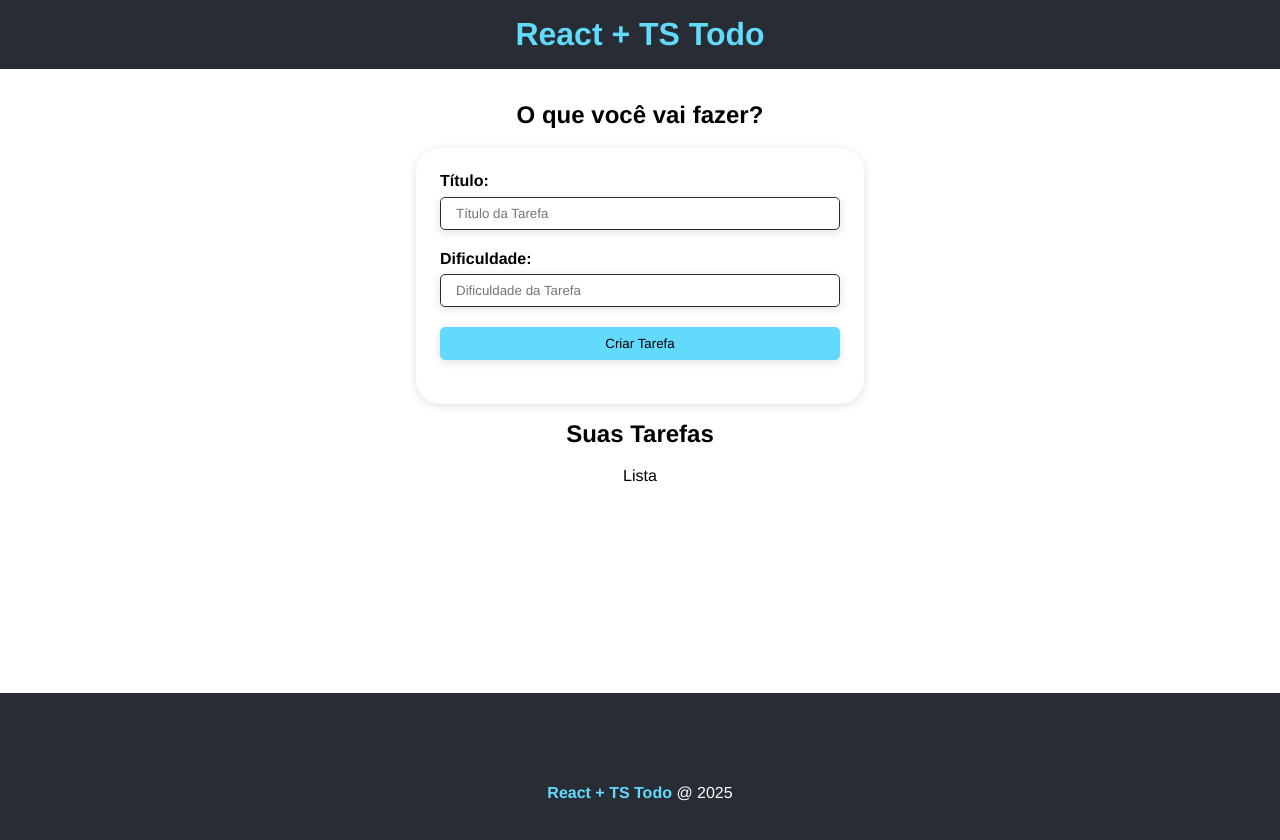
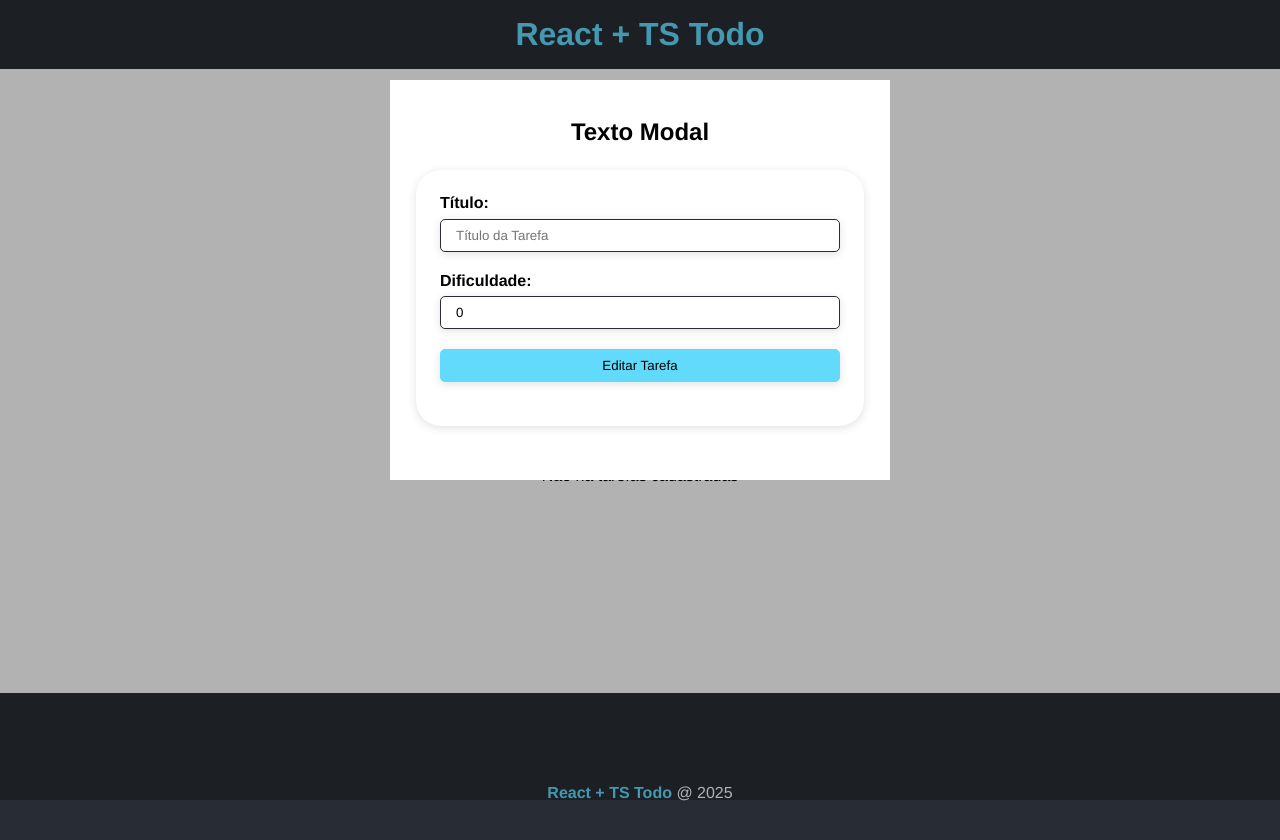
Before and after one commit to gabrieldegobi/todo_react, a React (Vite) app: page / in a window 1280 px wide. Shown: the top 840 px of the page. Built offline with nearby package versions, Linux system fonts and the light colour scheme.

Commit message:
adicionando Modal

```diff
--- a/package.json
+++ b/package.json
@@ -11,7 +11,8 @@
   },
   "dependencies": {
     "react": "^19.1.1",
-    "react-dom": "^19.1.1"
+    "react-dom": "^19.1.1",
+    "uuid": "^13.0.0"
   },
   "devDependencies": {
     "@eslint/js": "^9.36.0",
--- a/src/App.tsx
+++ b/src/App.tsx
@@ -4,31 +4,46 @@ import { useState } from "react";
 import Header from "./components/Header/Header";
 import Footer from "./components/Footer/Footer";
 import Formulario from "./components/Formulario/Formulario";
-
+import Modal from "./components/Modal/Modal";
 
 //CSS
 import styles from "./App.module.css";
 import Lista from "./components/Lista/Lista";
 
 //Interface
-//import { ITask } from "./interfaces/Task";
+import { type ITask } from "./interfaces/Task";
 
 function App() {
+  const [taskList, setTaskList] = useState<ITask[]>([]);
+
+  const deleteTask = (id: number) => {
+    setTaskList(
+      taskList.filter((task) => {
+        return task.id !== id;
+      })
+    );
+  };
+
   return (
     <>
       <div>
+        <Modal
+          children={<Formulario btnText="Editar Tarefa" taskList={taskList} />}
+        />
         <Header />
         <div className={styles.main}>
           <div>
             <h2>O que você vai fazer?</h2>
             <Formulario
-            btnText="Criar Tarefa"
+              btnText="Criar Tarefa"
+              taskList={taskList}
+              setTaskList={setTaskList}
             />
           </div>
 
           <div>
             <h2>Suas Tarefas</h2>
-            <Lista />
+            <Lista taskList={taskList} handleDelete={deleteTask} />
           </div>
         </div>
         <Footer />
--- a/src/components/Formulario/Formulario.tsx
+++ b/src/components/Formulario/Formulario.tsx
@@ -1,20 +1,40 @@
-import React, { useState, ChangeEvent, FormEvent, useEffect } from "react";
+import React, {
+  useState,
+  type ChangeEvent,
+  type FormEvent,
+  useEffect,
+} from "react";
 
 import styles from "./Formulario.module.css";
 
 //Interfaces
-//import { ITask } from "../../interfaces/Task";
+import { type ITask } from "../../interfaces/Task";
 
-type Props = {
+interface Props {
   btnText: string;
-};
+  taskList: ITask[];
+  setTaskList?: React.Dispatch<React.SetStateAction<ITask[]>>;
+}
 
-const Formulario = ({ btnText }: Props) => {
+const Formulario = ({ btnText, taskList,setTaskList }: Props) => {
   const [id, setId] = useState<number>(0);
   const [title, setTitle] = useState<string>("");
   const [difficulty, setDifficulty] = useState<number>(0);
 
-  const addTaskHandle = () => {};
+
+  const addTaskHandle = (e: FormEvent<HTMLFormElement>) => {
+    e.preventDefault();
+    if(title === ""||difficulty===0){
+
+    }
+    const id = Math.floor(Math.random() * 1000);
+    const newTask: ITask = { id, title, difficulty };
+
+    setTaskList!([...taskList,newTask])
+    setTitle('')
+    setDifficulty(0)
+    console.log(taskList)
+  };
 
   const handleChange = (e: ChangeEvent<HTMLInputElement>) => {
     if (e.target.name === "title") {
@@ -23,7 +43,6 @@ const Formulario = ({ btnText }: Props) => {
       setDifficulty(parseInt(e.target.value));
     }
   };
-  console.log(title)
 
   return (
     <form onSubmit={addTaskHandle} className={styles.form} action="">
@@ -34,6 +53,8 @@ const Formulario = ({ btnText }: Props) => {
           name="title"
           placeholder="Título da Tarefa"
           onChange={handleChange}
+          value={title}
+          required
         />
       </div>
       <div className={styles.input_container}>
@@ -43,6 +64,8 @@ const Formulario = ({ btnText }: Props) => {
           name="difficulty"
           placeholder="Dificuldade da Tarefa"
           onChange={handleChange}
+          value={difficulty}
+
         />
       </div>
       <input type="submit" value={btnText} />
--- a/src/components/Lista/Lista.module.css
+++ b/src/components/Lista/Lista.module.css
@@ -0,0 +1,39 @@
+.task {
+  display: flex;
+  justify-content: space-between;
+  max-width: 400px;
+  margin: 0 auto;
+  border-bottom: 1px solid #ccc;
+  padding: 1em;
+}
+
+.details {
+  text-align: left;
+}
+.details h4 {
+  font-size: 1.2em;
+  margin-bottom: 1em;
+}
+
+.actions {
+  display: flex;
+  flex-direction: column;
+  align-items: center;
+  justify-content: center;
+}
+
+
+.actions i{
+    margin-bottom: .5em;
+    font-size: 1.2em;
+    cursor: pointer;
+    background-color: #282c34;
+    color: #FFF;
+    padding: .4em;
+    transition: .5s;
+    border-radius: 50%;
+    }
+
+.actions i:hover{
+    color: #61dafb;
+}
--- a/src/components/Lista/Lista.tsx
+++ b/src/components/Lista/Lista.tsx
@@ -1,11 +1,37 @@
-import React from 'react'
+import React from "react";
 
-type Props = {}
+//Interfaces
+import { type ITask } from "../../interfaces/Task";
 
-const Lista = (props: Props) => {
-  return (
-    <div>Lista</div>
-  )
+//CSS
+import styles from "./Lista.module.css";
+
+interface Props {
+  taskList: ITask[];
+  handleDelete(id:number):void
 }
 
-export default Lista
+const Lista = ({ taskList,handleDelete }: Props) => {
+  return (
+    <>
+      {taskList.length > 0 ? (
+        taskList.map((task) => (
+          <div key={task.id} className={styles.task}>
+            <div className={styles.details}>
+              <h4>{task.title}</h4>
+              <p>Dificuldade: {task.difficulty}</p>
+            </div>
+            <div className={styles.actions}>
+              <i className="bi bi-pencil"></i>
+              <i className="bi bi-trash" onClick={()=>handleDelete(task.id)}></i>
+            </div>
+          </div>
+        ))
+      ) : (
+        <p>Nao ha tarefas cadastradas</p>
+      )}
+    </>
+  );
+};
+
+export default Lista;
--- /dev/null
+++ b/src/components/Modal/Modal.module.css
@@ -0,0 +1,34 @@
+.fade {
+  width: 100%;
+  height: 100%;
+  position: absolute;
+  background-color: #000;
+  opacity: 0.3;
+}
+.modal {
+  position: absolute;
+  top: 10%;
+  left: 0;
+  right: 0;
+  margin: 0 auto;
+  width: 500px;
+  height: 400px;
+  z-index: 1;
+  background-color: #fff;
+  display: flex;
+  flex-direction: column;
+  justify-content: center;
+  text-align: center;
+}
+
+.modal h2{
+    margin-bottom: 1em;
+}
+
+.modal form{
+    width: 90%;
+}
+
+.hide{
+    display: none!important;
+}
--- /dev/null
+++ b/src/components/Modal/Modal.tsx
@@ -0,0 +1,26 @@
+import React from "react";
+
+import styles from './modal.module.css'
+
+interface Props {
+    children: React.ReactNode
+}
+
+const Modal = ({children}: Props) => {
+    const closeModal = (e:React.MouseEvent):void=>{
+        const modal = document.querySelector('#modal')
+        modal!.classList.add("hide")
+    }
+
+  return (
+    <div id="modal">
+      <div className={styles.fade} onClick={closeModal} ></div>
+      <div className={styles.modal}>
+        <h2>Texto Modal</h2>
+        {children}
+      </div>
+    </div>
+  );
+};
+
+export default Modal;
```
Also changed, not shown: 1 other file (tests, documents, lock files or other folders).
